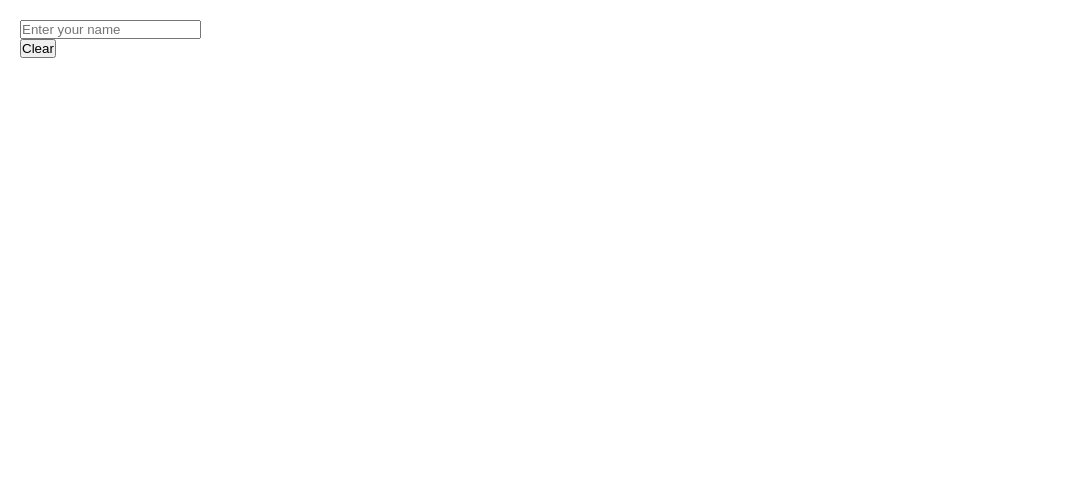
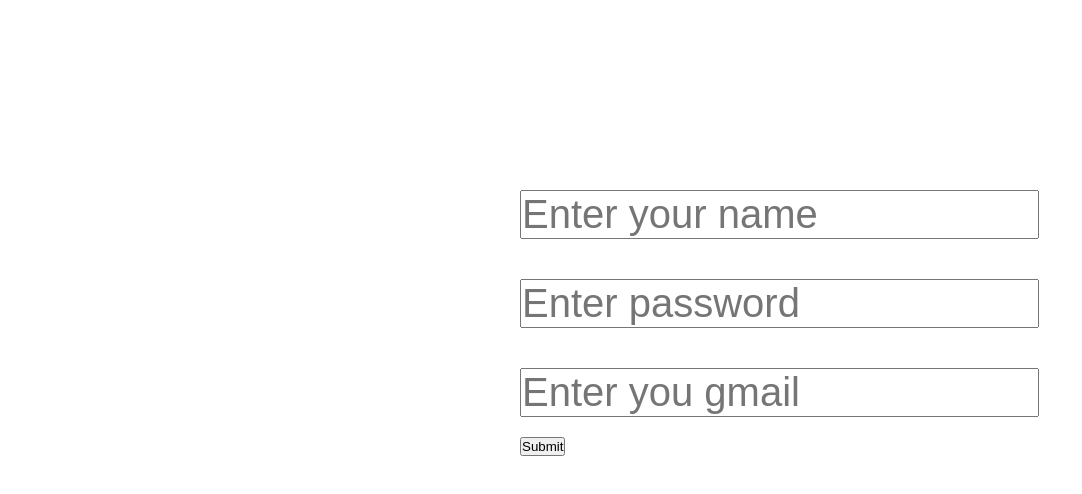
Before and after one commit to xsparsh1/React, a React (Vite) app: page / in a window 1280 px wide. Shown: the top 494 px of the page, without its empty margins (0-1082 px from the left). Built offline with nearby package versions, Linux system fonts and the light colour scheme.

Commit message:
Controlled Component, with Validations

```diff
--- a/src/App.jsx
+++ b/src/App.jsx
@@ -1,3 +1,4 @@
+import CC from "./practice/ControlledComp/CC";
 import GetInput from "./practice/InputFeild/GetInput";
 import LoadBaseInfo from "./practice/MountFilesProps/LoadBaseInfo";
 import LoadProps from "./practice/MountFilesProps/LoadProps";
@@ -7,7 +8,8 @@ function App(){
     <div>
         {/* <LoadBaseInfo/> */}
         {/* <LoadProps/> */}
-        <GetInput/>
+        {/* <GetInput/> */}
+        <CC/>
   </div>
   );
 }
--- /dev/null
+++ b/src/practice/ControlledComp/CC.css
@@ -0,0 +1,9 @@
+form{
+    position: absolute;
+    top:150px;
+    left:500px;
+}
+input{
+    margin:20px 0px;
+    font-size: 40px;
+}
--- /dev/null
+++ b/src/practice/ControlledComp/CC.jsx
@@ -0,0 +1,97 @@
+import {useState} from"react";
+import "./CC.css";
+function CC(){
+    const [name,setName]=useState("");
+    const [password,setPassword]=useState("");
+    const [gmail,setGmail]=useState("");
+    const [submit,setSubmit]=useState(false);
+
+    const [ename,setEname]=useState("");
+    const [epass,setEpass]=useState("");
+    const [email,setEmail]=useState("");
+
+    const handleChange=(event)=>{
+        const {name,value}=event.target;
+        if(name==="name") {
+            setName(value);
+            setEname("");
+        }
+        else if(name==="password") {
+            setPassword(value);
+            setEpass("");
+        }
+        else if(name==="mail") {
+            setGmail(value);
+            setEmail("");
+        }
+    }
+
+    const validate=()=>{
+        let valid=true;
+
+        if(!name){
+            setEname("Enter your name");
+            valid=false;
+        }
+
+
+        if(!password){
+            setEpass("Password cannot be empty!");
+            valid=false;
+        }
+        else if(password.length<6||password.length>20){
+            setEpass("password is too short");
+            valid=false;
+        }
+
+        if(!gmail){
+            setEmail("mail cannot be empty!");
+            valid=false;
+        }
+        else if(!/\S+@\S+\.\S+/.test(gmail)){
+            setEmail("Mail is invalid");
+            valid=false;
+        }
+        return valid;
+    }
+
+
+    const handleSubmit=(event)=>{
+        event.preventDefault();
+        if(validate())
+        setSubmit(true);
+    }
+
+    return(
+        <div>
+            <form style={{margin:"20px",color:"black"}} onSubmit={handleSubmit}>
+                { (!submit)?(
+                    <div>
+                        <input type="text" value={name} onChange={handleChange} name="name" placeholder="Enter your name"/>
+                        {/* in React, we don’t need an arrow function just to pass the event. React automatically passes the event object to the handler */}
+                        {ename && <p style={{color:"red"}}>{ename}</p>}
+                        <br/>
+                        <input type="password" value={password} onChange={handleChange} name="password" placeholder="Enter password"/>
+                        {epass && <p style={{color:"red"}}>{epass}</p>}
+                        <br/>
+                        <input type="email" value={gmail} onChange={handleChange} name="mail" placeholder="Enter you gmail"/>
+                        {email && <p style={{color:"red"}}>{email}</p>}
+                        <br/>
+                        <button type="submit">Submit</button>
+                    </div>
+                ):(<div>
+                    <input type="text" value={name} name="name" placeholder="Enter your name"/>
+                        {/* in React, we don’t need an arrow function just to pass the event. React automatically passes the event object to the handler */}
+                        <br/>
+                        <input type="password" value={password} name="password" placeholder="Enter password"/>
+                        <br/>
+                        <input type="email" value={gmail} name="mail" placeholder="Enter you gmail"/>
+                        <br/>
+                        <button type="button">Submit</button>
+                </div>)}
+            </form>
+            {(submit)?<h1>Your name is {name}<br/>Your Mail is {gmail}</h1>:null}
+        </div>
+    )
+}
+export default CC;
```
